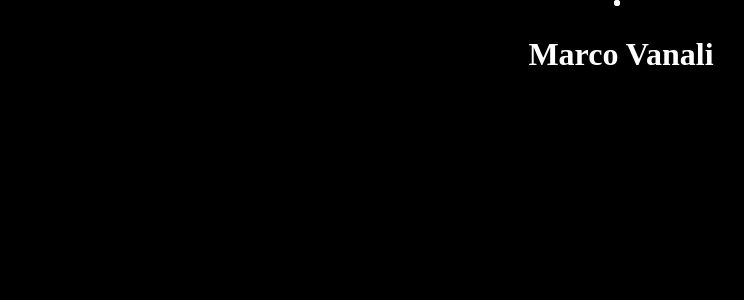
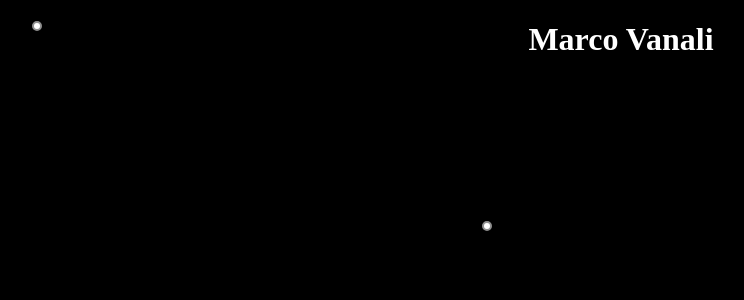
Before and after one commit to Vanals/marco-vanali-portfolio, a React app: page / in a window 1280 px wide. Shown: the top 300 px of the page, without its empty margins (19-763 px from the left). Built offline with nearby package versions, Linux system fonts and the light colour scheme.

Commit message:
Animated 2 stars

```diff
--- a/package.json
+++ b/package.json
@@ -25,6 +25,7 @@
     "extract-text-webpack-plugin": "3.0.2",
     "file-loader": "1.1.5",
     "fs-extra": "3.0.1",
+    "gsap": "^2.0.1",
     "html-webpack-plugin": "2.29.0",
     "jest": "20.0.4",
     "node-sass-chokidar": "^1.3.3",
--- a/src/components/landingPresentation/Stars.js
+++ b/src/components/landingPresentation/Stars.js
@@ -1,14 +1,60 @@
-import React from 'react';
-import styles from '../../styling/css/LandingPresentation.css'
+import React, { Component } from 'react';
+import styles from '../../styling/css/Stars.css'
+import { TimelineMax } from "gsap/all";
 
-const Stars = ({questionText}) => {
-    return (
-      <svg height="15" width="15" >
-        <circle cx="3" cy="3" r="3" fill="white" className={styles.star}/>
-        <circle cx="3" cy="3" r="3" fill="white" className={styles.star}/>
-      </svg>
+class Stars extends Component {
 
-    );
+  constructor() {
+    super()
+    this.state = {
+      star1: React.createRef(),
+      star2: React.createRef()
+    }
+  }
+
+  componentDidMount() {
+    this.startStarsAnimation()
+  }
+
+  startStarsAnimation = () => {
+    const masterTl = new TimelineMax();
+    masterTl
+              .add(this.clearStage())
+              .add(this.enterStar())
+  }
+
+  clearStage = () => {
+    let clearTl= new TimelineMax();
+
+    clearTl
+            .set(this.state.star1.current, {autoAlpha: 0})
+            .set(this.state.star2.current, {autoAlpha: 0})
+            ;
+    return clearTl
+  }
+
+  enterStar = () => {
+    let starTl= new TimelineMax();
+    starTl
+
+          .fromTo(this.state.star1.current, 1, {autoAlpha:0, y:0}, {autoAlpha: 1, y:20})
+          .fromTo(this.state.star2.current, 1, {autoAlpha:0, y:0}, {autoAlpha: 1, y:20})
+    return starTl
+  }
+
+    render() {
+      return (
+        <div>
+          <svg height="12" width="12" ref={this.state.star1} id={styles.starSvg1}>
+            <circle cx="6" cy="6" r="3"  className={styles.circle} />
+          </svg>
+
+          <svg height="12" width="12" ref={this.state.star2} id={styles.starSvg2}>
+            <circle cx="6" cy="6" r="3"  className={styles.circle} />
+          </svg>
+        </div>
+      );
+    }
 }
 
 
--- a/src/styling/css/LandingPresentation.css
+++ b/src/styling/css/LandingPresentation.css
@@ -4,9 +4,7 @@
   align-items: center;
   width: 100%;
   height: 100vh;
-  background: black;
-}
+  background: black; }
 
 .name {
-  color: white;
-}
+  color: white; }
--- a/src/styling/css/Stars.css
+++ b/src/styling/css/Stars.css
@@ -1,4 +1,13 @@
-.star {
-  stroke: rgba(255, 255, 255, 0.51);
-  stroke-width: 5px;
-}
+#starSvg1 {
+  position: absolute;
+  left: 50px; }
+
+#starSvg2 {
+  position: absolute;
+  left: 500px;
+  top: 200px; }
+
+.circle {
+  stroke: rgba(255, 255, 255, 0.56);
+  stroke-width: 4px;
+  fill: white; }
```
Also changed, not shown: src/styling/scss/LandingPresentation.scss (+12 -0 lines), src/styling/scss/Stars.scss (+16 -0 lines), 1 other file (tests, documents, lock files or other folders).
